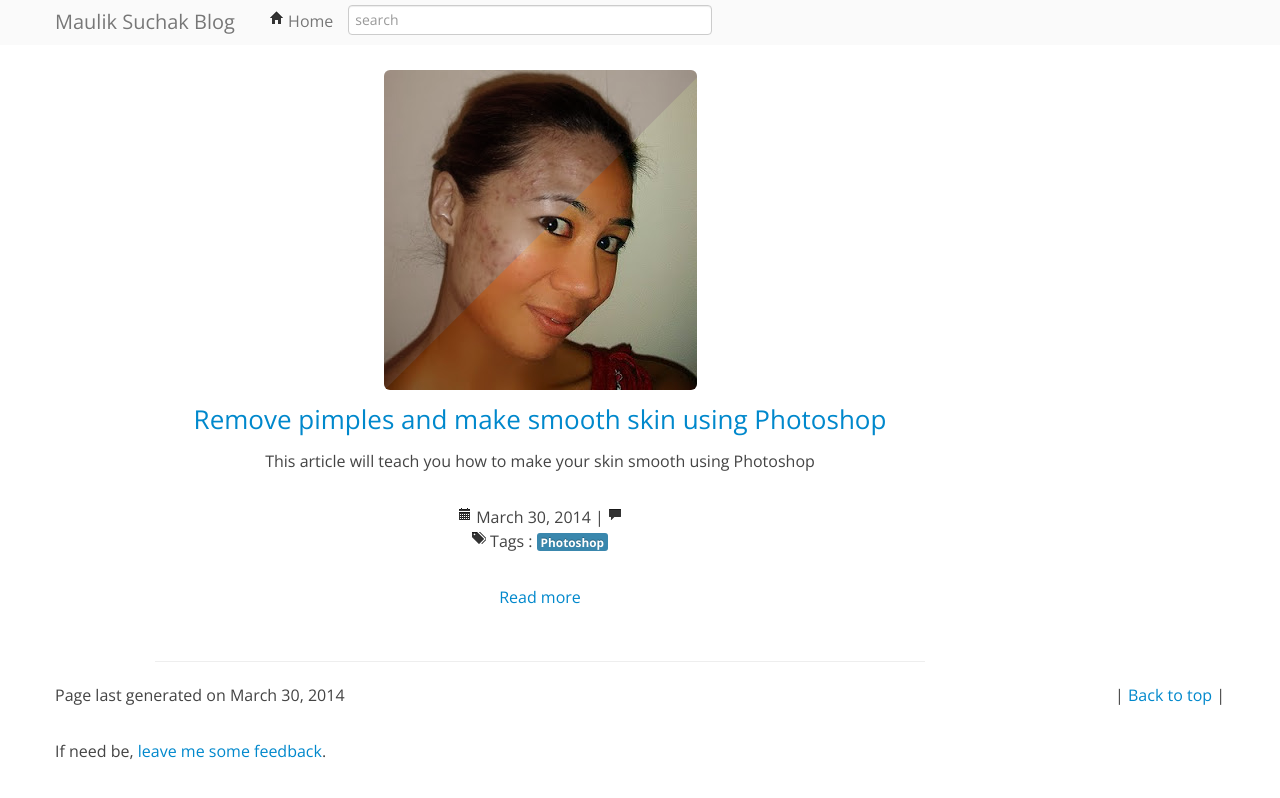
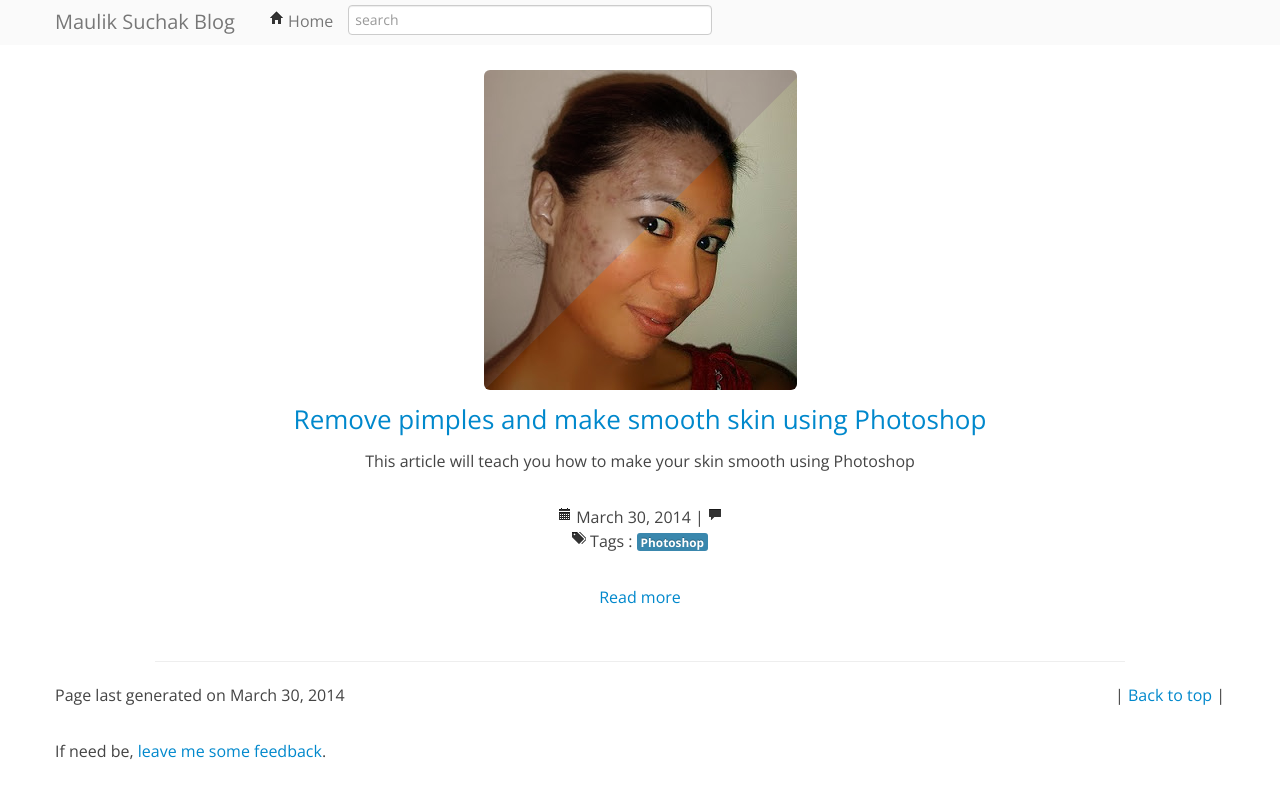
Before and after one commit to ermauliks/ermauliks.github.io, a Jekyll site: the page built from index.html, in a window 1280 px wide. Shown: the top 798 px of the page. Built offline with Jekyll 4.4.1, drawn with Linux system fonts in a browser that asks for light colours; Markdown is read by kramdown in place of the engine named in the settings; comment, search, counter and statistics services are not loaded.

Commit message:
Some layout improvements

```diff
--- a/_layouts/layout.html
+++ b/_layouts/layout.html
@@ -31,7 +31,7 @@
     <div class="container">
         <div class="content">
             <div class="row">
-                <div class="span10 columns">
+                <div class="span12 columns">
                     {{ content }}
                 </div>
                 <div style='display:none' class="span4 columns">
--- a/index.html
+++ b/index.html
@@ -6,14 +6,14 @@ title: "Maulik Suchak Blog"
 {% for post in site.posts offset: 0 limit: 50 %}
 <div class="row">
     <div class="span1"></div>
-    <div class="span8">
+    <div class="span10">
         <div class="row" style="text-align:center;">
-            <div class="span8 hidden-phone hidden-tablet">
+            <div class="span10 hidden-phone hidden-tablet">
                 <a href="{{ post.url }}">
                     <img class="listImage img-rounded" border="0" src="/img/posts/{{ post.image }}" alt="{{ post.title }} image">
                 </a>
             </div>
-            <div class="span8">
+            <div class="span10">
                 <h3><a href="{{ post.url }}">{{ post.title }}</a>
                 </h3>
                 <p>
```
